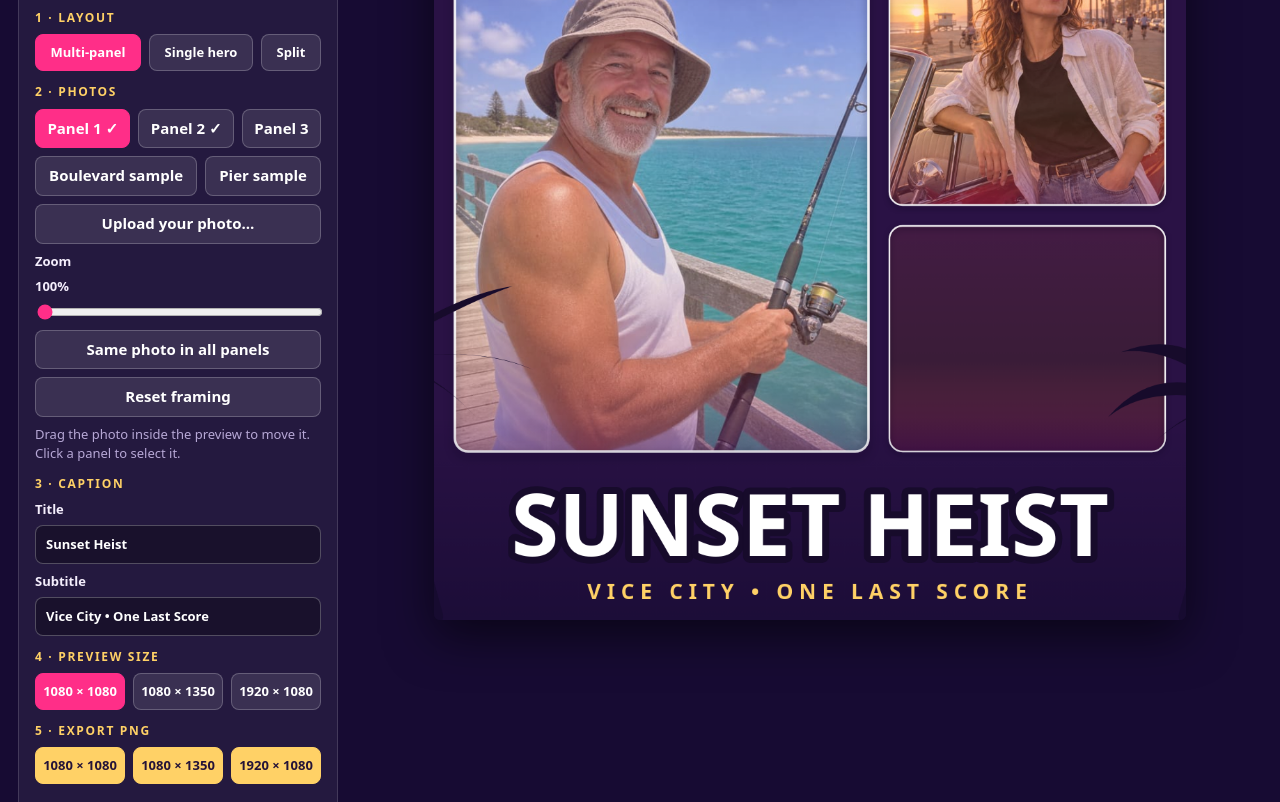
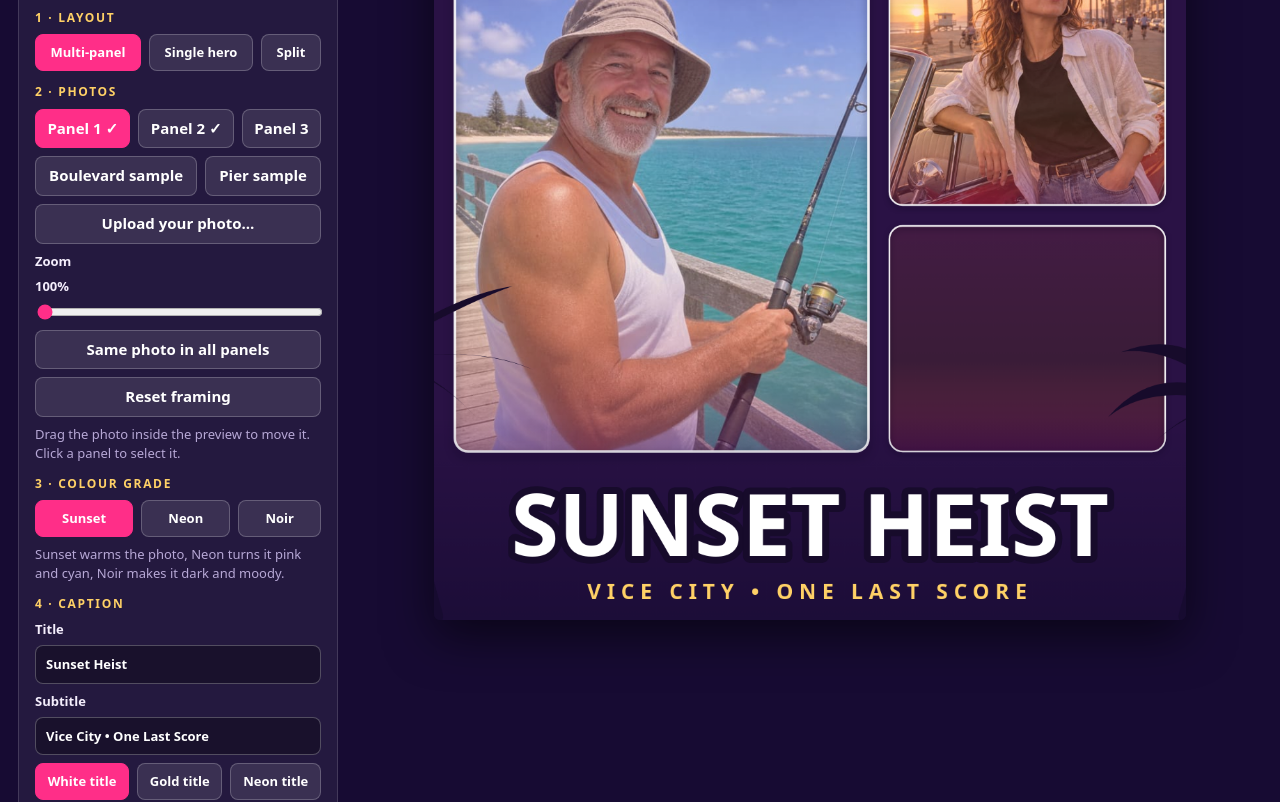
Before and after one commit to Akbar99-make/gta6-cover-maker, a plain HTML site: page app/index.html in a window 1280 px wide. Shown: the part 150-952 px from the top of the page. Drawn offline with Linux system fonts and the light colour scheme.

Commit message:
Polish Vice Cover Studio v2: boulevard hero, colour grades, caption styles

```diff
--- a/app/index.html
+++ b/app/index.html
@@ -47,13 +47,28 @@
     </div>
 
     <div class="group">
-      <h2>3 · Caption</h2>
-      <label>Title <input id="title" type="text" maxlength="32" value="Sunset Heist"></label>
-      <label>Subtitle <input id="subtitle" type="text" maxlength="48" value="Vice City • One Last Score"></label>
+      <h2>3 · Colour grade</h2>
+      <div class="row tight">
+        <button type="button" data-grade="sunset" class="active">Sunset</button>
+        <button type="button" data-grade="neon">Neon</button>
+        <button type="button" data-grade="noir">Noir</button>
+      </div>
+      <p class="hint">Sunset warms the photo, Neon turns it pink and cyan, Noir makes it dark and moody.</p>
     </div>
 
     <div class="group">
-      <h2>4 · Preview size</h2>
+      <h2>4 · Caption</h2>
+      <label>Title <input id="title" type="text" maxlength="32" value="Sunset Heist"></label>
+      <label>Subtitle <input id="subtitle" type="text" maxlength="48" value="Vice City • One Last Score"></label>
+      <div class="row tight">
+        <button type="button" data-caption="classic" class="active">White title</button>
+        <button type="button" data-caption="gold">Gold title</button>
+        <button type="button" data-caption="neon">Neon title</button>
+      </div>
+    </div>
+
+    <div class="group">
+      <h2>5 · Preview size</h2>
       <div class="row tight">
         <button type="button" data-size="square" class="active">1080 × 1080</button>
         <button type="button" data-size="portrait">1080 × 1350</button>
@@ -62,7 +77,7 @@
     </div>
 
     <div class="group">
-      <h2>5 · Export PNG</h2>
+      <h2>6 · Export PNG</h2>
       <div class="row tight export-row">
         <button type="button" data-export="square">1080 × 1080</button>
         <button type="button" data-export="portrait">1080 × 1350</button>
```
